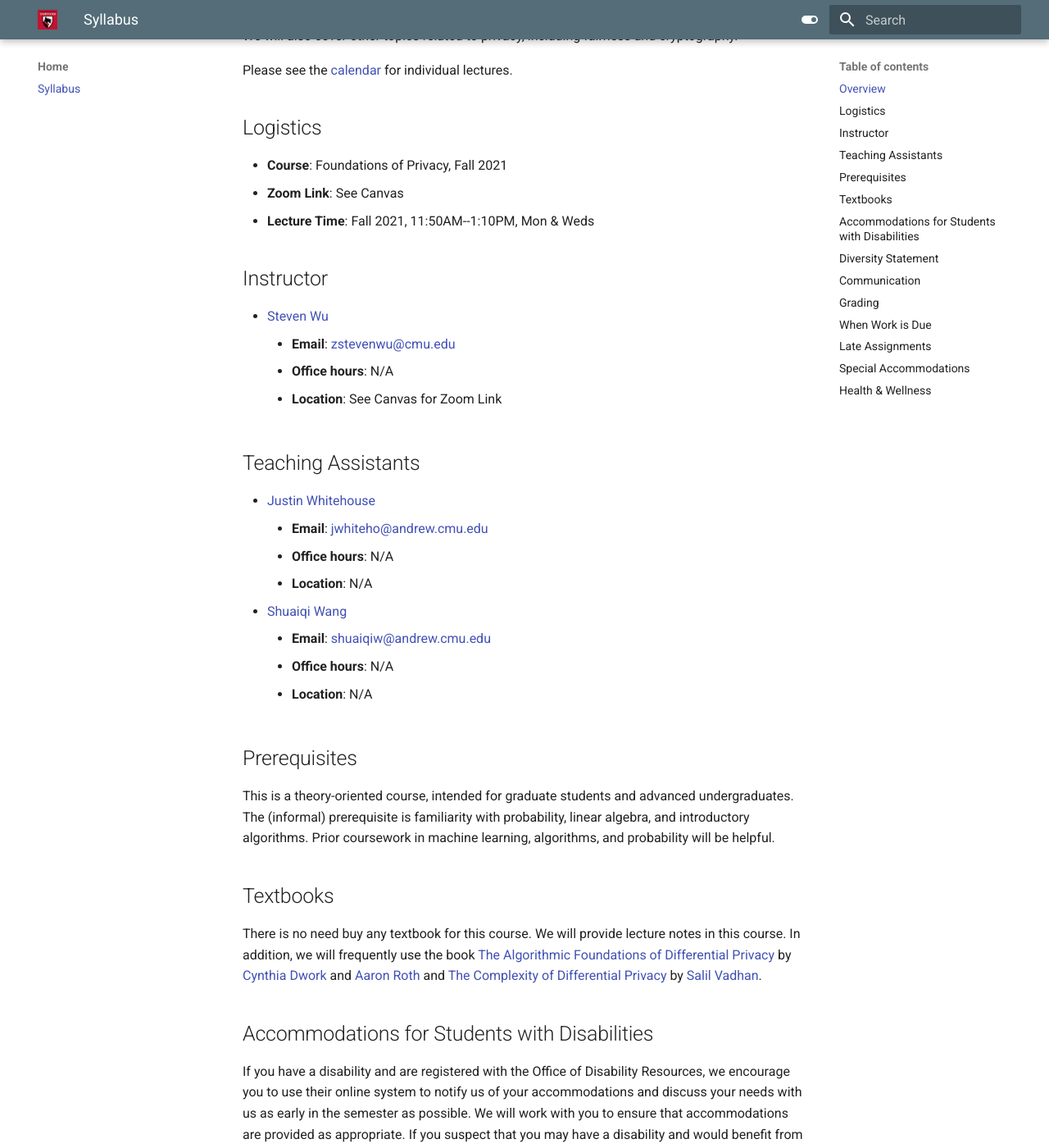
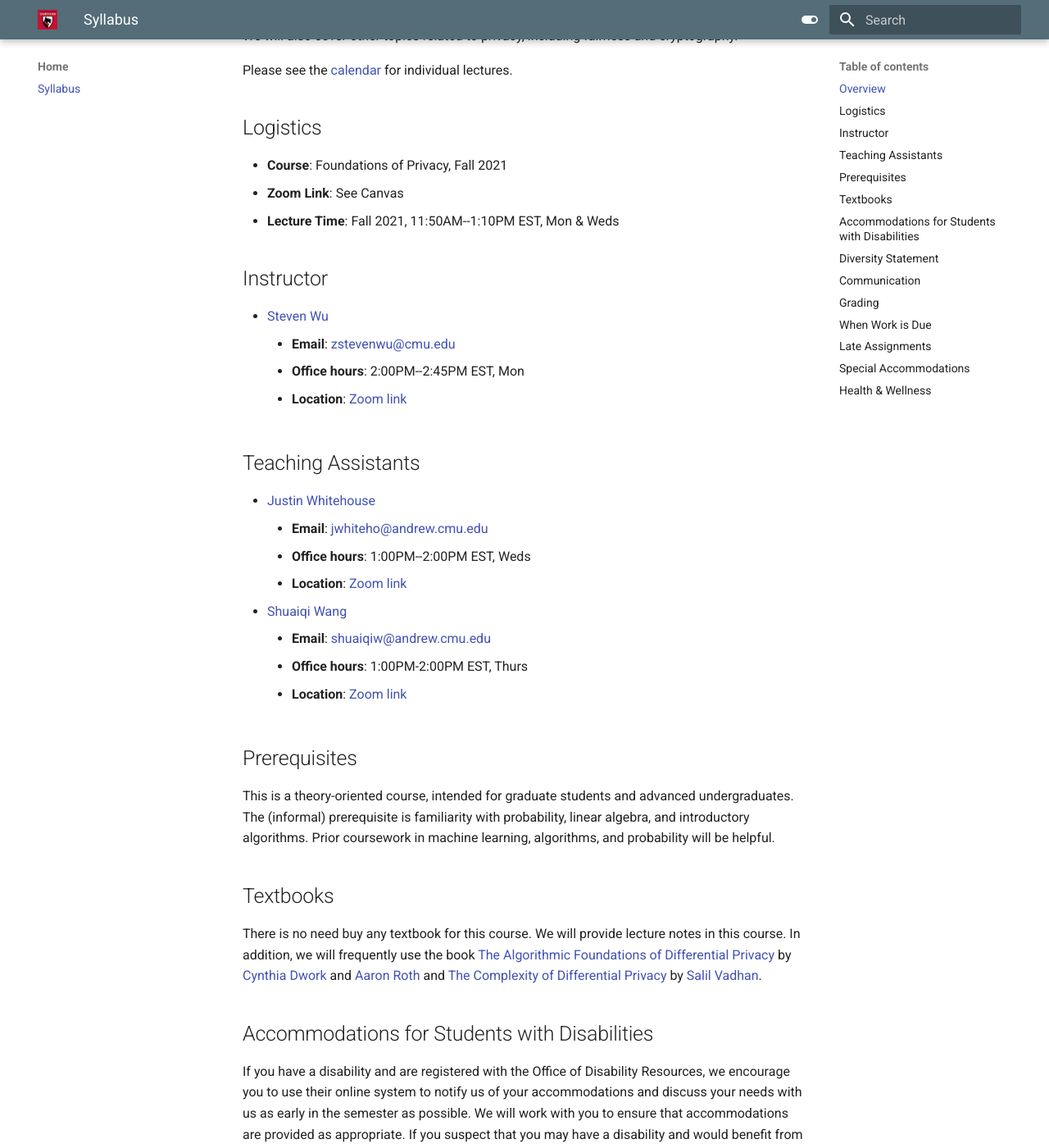
Before and after one commit to foundpriv/foundpriv.github.io, an MkDocs documentation site: the page built from docs/index.md, in a window 1280 px wide and 1400 px high, scrolled down 545 px. Shown: the whole window at 82% size. Built offline with MkDocs 1.6.1 and Material for MkDocs 9.7.7, drawn with Linux system fonts in a browser that asks for light colours.

Commit message:
add office hours

```diff
--- a/docs/index.md
+++ b/docs/index.md
@@ -29,24 +29,24 @@ Please see the [calendar](calendar.md) for individual lectures.
 ## Logistics
 - **Course**: Foundations of Privacy, Fall 2021
 - **Zoom Link**: See Canvas
-- **Lecture Time**: Fall 2021, 11:50AM--1:10PM, Mon & Weds
+- **Lecture Time**: Fall 2021, 11:50AM--1:10PM EST, Mon & Weds
 
 
 ## Instructor
   - [Steven Wu](https://zstevenwu.com)
     - **Email**: [zstevenwu@cmu.edu](mailto:zstevenwu@cmu.edu)
-    - **Office hours**: N/A
-    - **Location**: See Canvas for Zoom Link
+    - **Office hours**: 2:00PM--2:45PM EST, Mon
+    - **Location**: [Zoom link](https://cmu.zoom.us/j/95672139719?pwd=Ly9wbzFpSHBOdmcwQUlzZzBxY2V2UT09)
 
 ## Teaching Assistants
   - [Justin Whitehouse](https://www.cs.cmu.edu/~jwhiteho/)
 	- **Email**: [jwhiteho@andrew.cmu.edu](mailto:jwhiteho@andrew.cmu.edu)
-	- **Office hours**: N/A
-	- **Location**: N/A
+	- **Office hours**: 1:00PM--2:00PM EST, Weds
+	- **Location**: [Zoom link](https://cmu.zoom.us/j/98090085711?pwd=WTBMUWs3NWhKYk1nQUlUdHZtS3ZpQT09)
   - [Shuaiqi Wang](https://www.andrew.cmu.edu/user/gfanti/team/)
 	- **Email**: [shuaiqiw@andrew.cmu.edu](mailto:shuaiqiw@andrew.cmu.edu)
-	- **Office hours**: N/A
-	- **Location**: N/A
+	- **Office hours**: 1:00PM-2:00PM EST, Thurs
+	- **Location**: [Zoom link](https://cmu.zoom.us/j/94767205743?pwd=UVdnQmI5bmE1a0RIaUdBZlZLdzZ3UT09)
 
 
 
```
Also changed, not shown: index.html (+7 -7 lines), sitemap.xml (+5 -5 lines), 2 other files.
